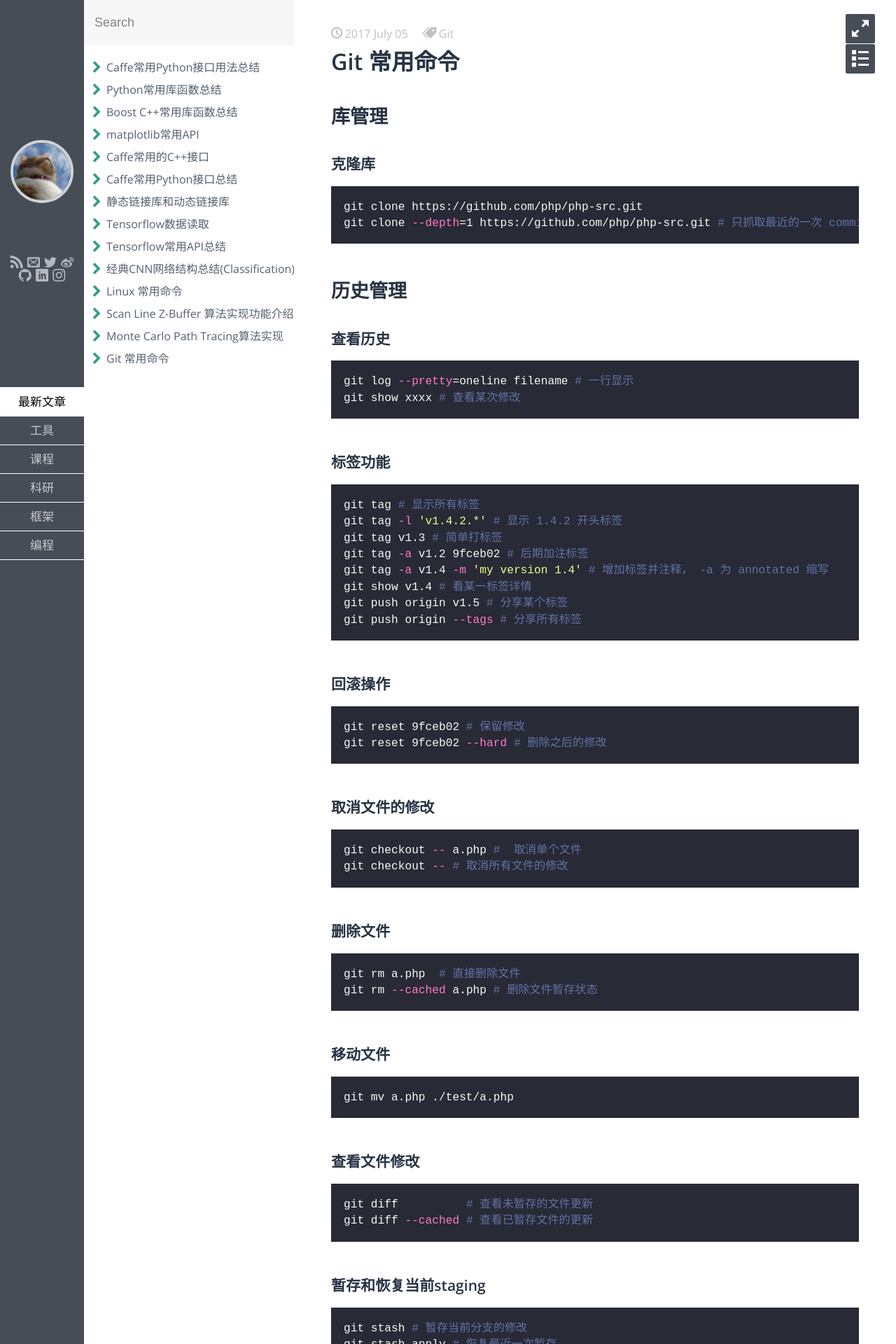
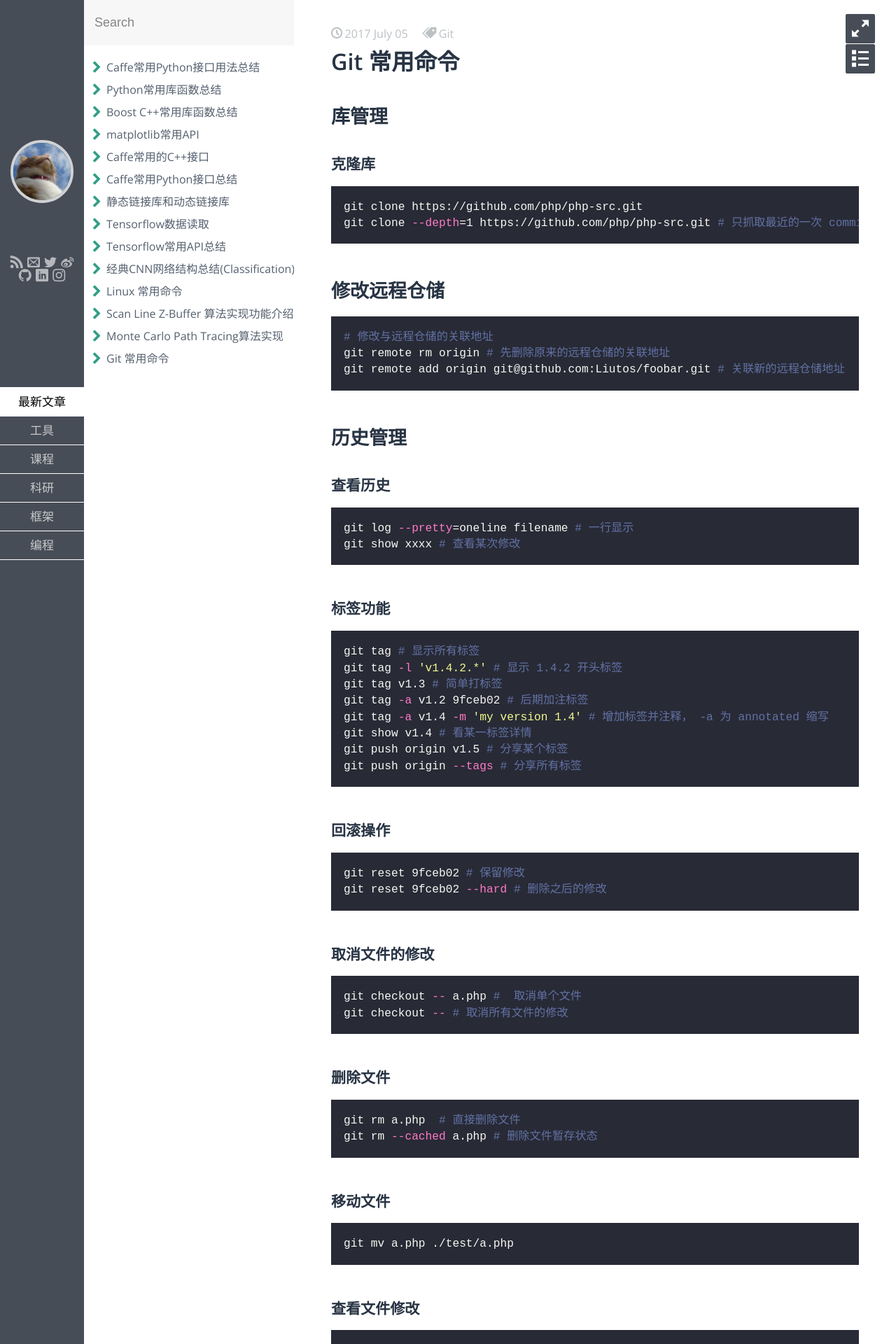
Before and after one commit to sccbhxc/sccbhxc.github.io, a Jekyll site: the page built from _posts/tools/2017-07-05-general-git-command.md, in a window 1280 px wide. Shown: the top 1920 px of the page at 70% size. Built offline with Jekyll 4.4.1, drawn with Linux system fonts in a browser that asks for light colours; some web fonts are replaced; a script that is not in the unit is left out.

````diff
--- a/_layouts/post.html
+++ b/_layouts/post.html
@@ -28,6 +28,8 @@ layout: default
   {{ content }}
 </article>
 
+<script type="text/javascript" src="//rf.revolvermaps.com/0/0/8.js?i=5w0cqsk0qth&amp;m=0&amp;c=ff0000&amp;cr1=ffffff&amp;f=arial&amp;l=33" async="async"></script>
+
 <div class="post-share">
   <div class="container">
     <a href="https://twitter.com/share?url={{ page.url | prepend: site.baseurl | prepend: site.url }}&text={{ page.title }}" target="_blank" class="post-share-icon twitter"></a>
--- a/_posts/tools/2017-07-05-general-git-command.md
+++ b/_posts/tools/2017-07-05-general-git-command.md
@@ -14,6 +14,16 @@ keywords: Git
 git clone https://github.com/php/php-src.git
 git clone --depth=1 https://github.com/php/php-src.git # 只抓取最近的一次 commit
 ```
+
+## 修改远程仓储
+
+```bash
+# 修改与远程仓储的关联地址
+git remote rm origin # 先删除原来的远程仓储的关联地址
+git remote add origin git@github.com:Liutos/foobar.git # 关联新的远程仓储地址
+```
+
+
 
 ## 历史管理
 
````
Also changed, not shown: _posts/caffe/2018-02-25-Caffe常用Python接口用法总结.md (+1 -1 lines), _posts/tools/2017-07-07-Linux常用命令.md (+5 -1 lines).
